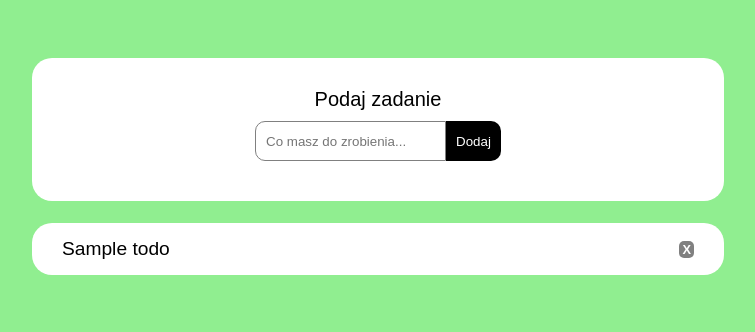
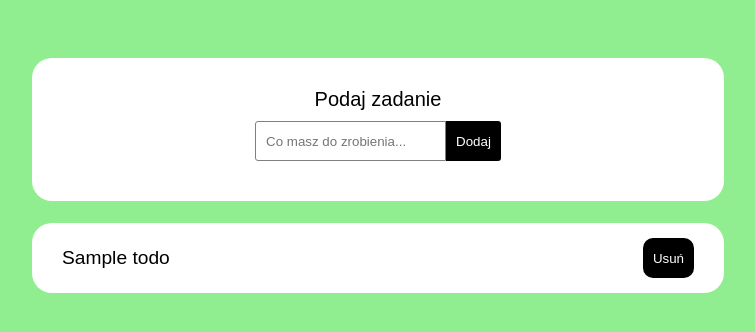
Before and after one commit to 3ti-2020/crud-wiele-do-wielu-kuba-szolc, a PHP site: page /todo/index.php in a window 1280 px wide. Shown: the top 332 px of the page, without its empty margins (262-1017 px from the left). Run offline with PHP 8.4, Linux system fonts and the light colour scheme; tables that the repository leaves empty or names only in its code hold one stand-in row (values such as "Sample post"); data that the repository does not hold is empty; some libraries are stand-ins or nearby versions.

Commit message:
Add files via upload

```diff
--- a/todo/index.php
+++ b/todo/index.php
@@ -15,7 +15,7 @@
             <label>Podaj zadanie</label>
             <div class="input-area">
                 <input type="text" name="task-name" id="task-name" class="task-name" placeholder="Co masz do zrobienia...">
-                <input type="submit" value="Dodaj" class="submit-btn">
+                <input type="submit" value="Dodaj" class="btn submit-btn">
             </div>
             <p class="message" id="message"></p>
         </form>
@@ -45,7 +45,7 @@
                     style='".$style."'>
                     ".$task['name']."
                     </a>
-                    <span class='del-btn' data-id='".$task['id']."'>X</span>");
+                    <button class='btn del-btn' data-id='".$task['id']."'>Usuń</button>");
                 echo("</li>");
             }
         ?>
--- a/todo/style.css
+++ b/todo/style.css
@@ -37,21 +37,23 @@ label{
 input{
     background-color: white;
 }
-.submit-btn{
+.btn{
     padding: 10px;
     border: none;
     cursor: pointer;
     background-color: black;
     color: white;
     height: 40px;
-    border-radius: 0px 10px 10px 0px;
+}
+.submit-btn{
+    border-radius: 0 3px 3px 0;
 }
 .task-name{
     border: 1px solid grey;
     background-color: white;
     height: 36px;
     padding-left: 10px;
-    border-radius: 10px 0 0 10px;
+    border-radius: 3px 0 0 3px;
 }
 
 .message{
@@ -83,12 +85,5 @@ input{
 }
 
 .del-btn{
-    background-color: grey;
-    color: white;
-    padding: 1px 3px 1px 3px;
-    font-size: 0.8rem;
-    font-weight: bold;
-    text-align: right;
-    cursor: pointer;
-    border-radius: 5px;
+    border-radius: 10px;
 }
```
